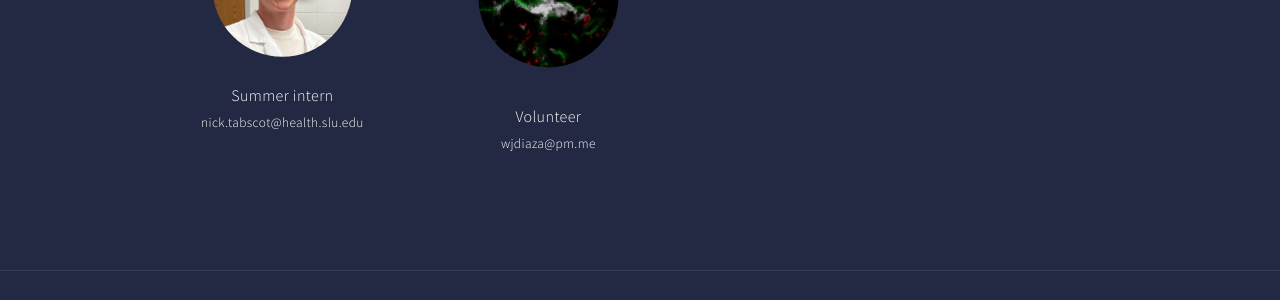
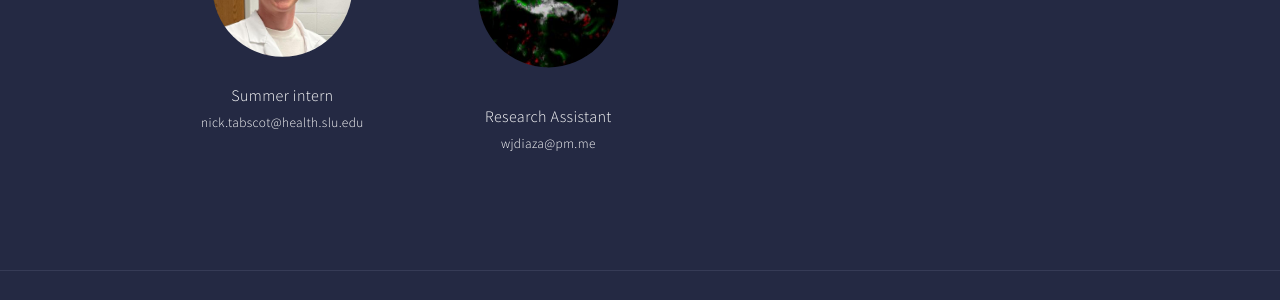
Before and after one commit to navialab/navialab.github.io, a Jekyll site: the page built from 02_people.md, in a window 1280 px wide and 900 px high, scrolled down 1174 px. Shown: the part 487-787 px from the top of the window. Built offline with Jekyll 4.4.1, drawn with Linux system fonts in a browser that asks for light colours.

Commit message:
Update current_members.yaml
update member: Wil.

```diff
--- a/_data/current_members.yaml
+++ b/_data/current_members.yaml
@@ -39,7 +39,7 @@
   office:
 
 - name: Wil Diaz
-  title: Volunteer
+  title: Research Assistant
   image: ni
   email: wjdiaza@pm.me
   office:
```
